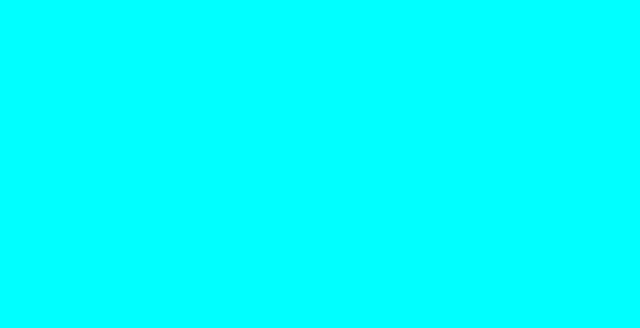
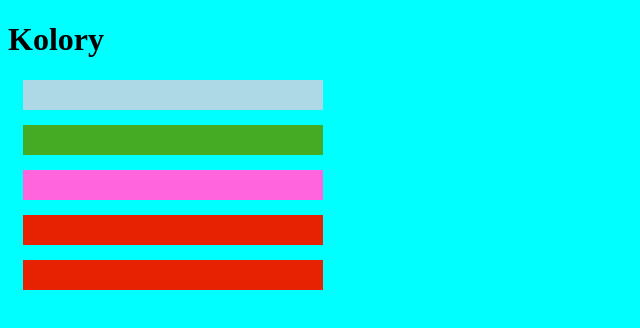
Before and after one commit to mmgrochowski/css-podstawy, a plain HTML site: page kolory/index.html in a window 1280 px wide. Shown: the whole page, without its empty margins (0-640 px from the left). Drawn offline with Linux system fonts and the light colour scheme.

Commit message:
kolory gotowe

```diff
--- a/kolory/css/style.css
+++ b/kolory/css/style.css
@@ -1,3 +1,25 @@
 body{
     background-color: aqua;
 }
+
+div{
+    width: 300px;
+    height: 30px;
+    margin: 15px;
+    background-color: antiquewhite;
+}
+#predefiniowane{
+    background-color: lightblue;
+}
+#hexadecymalne{
+    background-color: #45aa24;
+}
+#skrocony-hex{
+    background-color: #f6d;
+}
+#rgb{
+    background-color: rgb(231,34,2);
+}
+#rgba{
+    background-color: rgba(231,34,2,9);
+}
--- a/kolory/index.html
+++ b/kolory/index.html
@@ -2,10 +2,15 @@
 <html lang="en">
 <head>
     <meta charset="UTF-8">
-    <title>Document</title>
+    <title>Kolory</title>
       <link rel="stylesheet" href="css/style.css">
 </head>
 <body>
-
+    <h1>Kolory</h1>
+    <div id="predefiniowane"></div>
+    <div id="hexadecymalne"></div>
+    <div id="skrocony-hex"></div>
+    <div id="rgb"></div>
+    <div id="rgba"></div>
 </body>
 </html>
```
